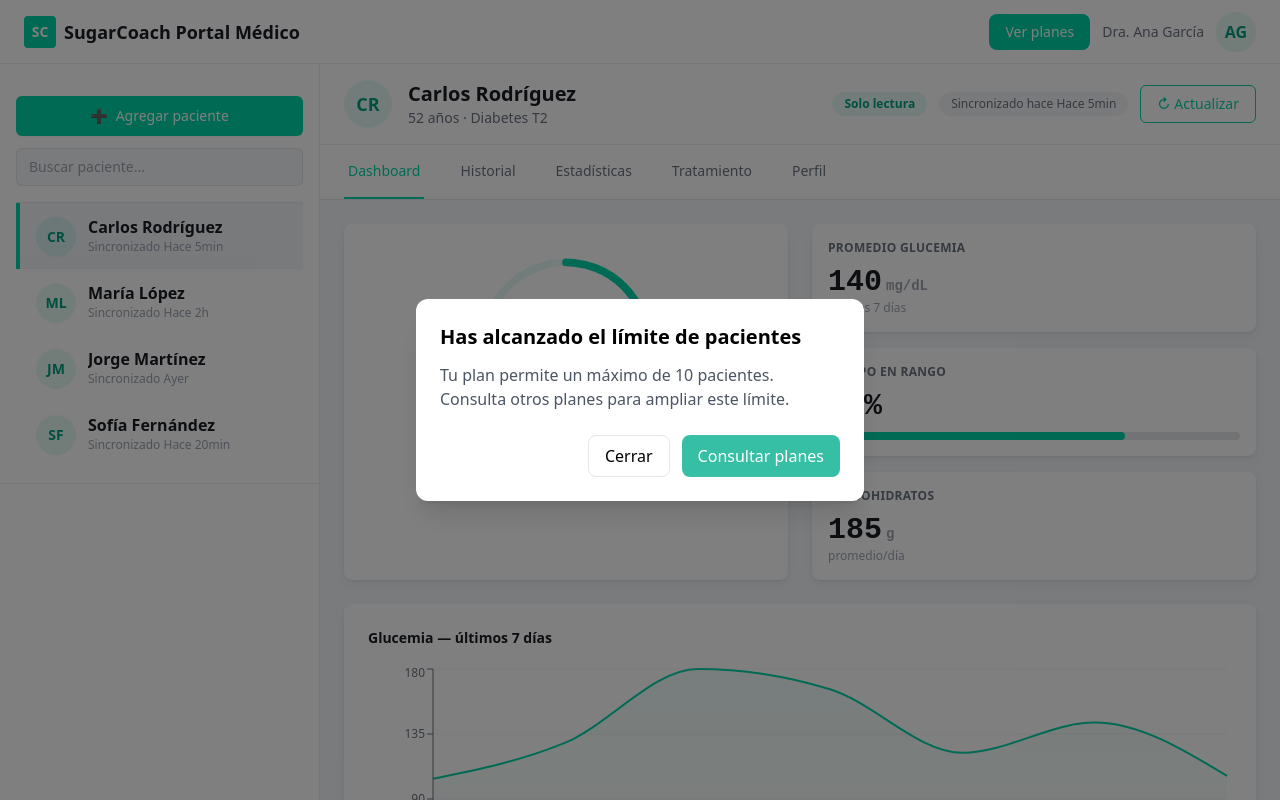
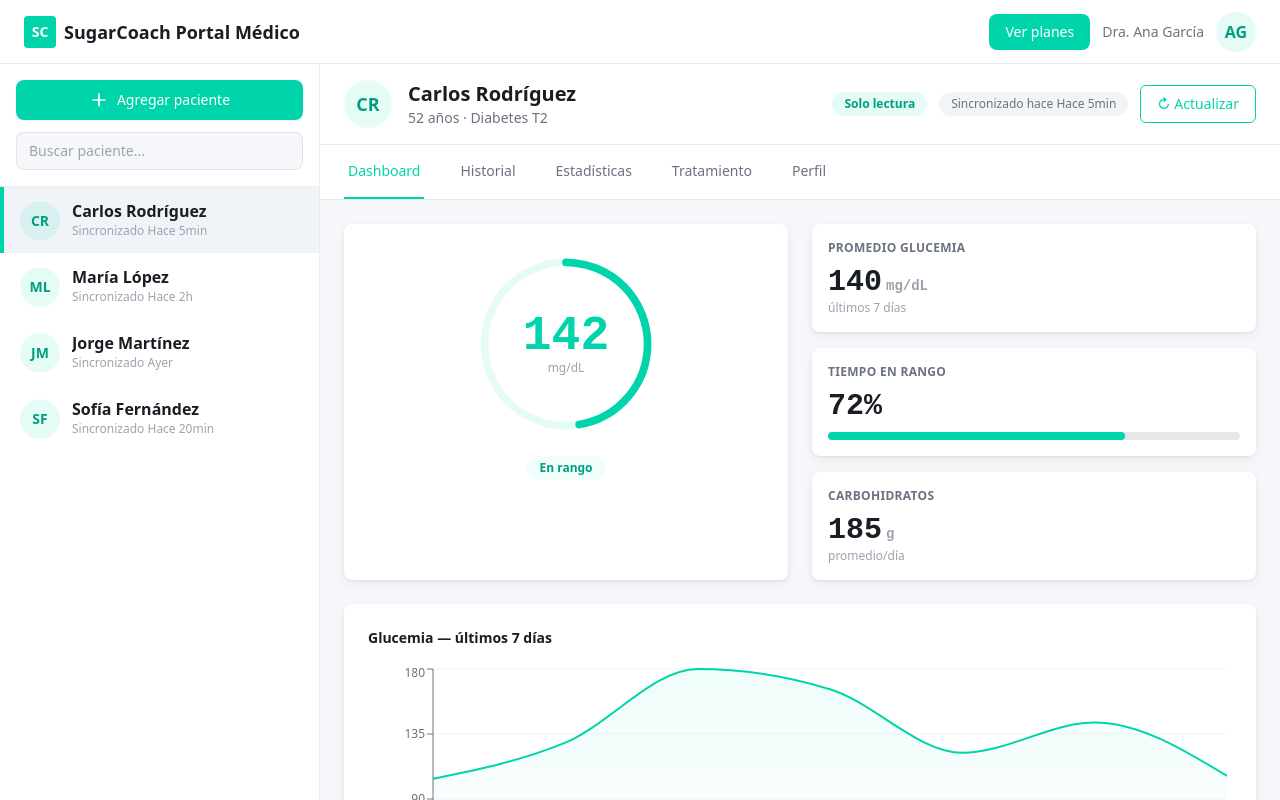
Before and after one commit to SugarCoach/sugarcoach-portal, a React (Vite) app in the folder apps/portal/: page /app/dashboard in a window 1280 px wide. Built offline with nearby package versions, Linux system fonts and the light colour scheme.

Commit message:
feature(portal): Mejora flujo y diseño, agregado react icons

```diff
--- a/apps/portal/package.json
+++ b/apps/portal/package.json
@@ -18,6 +18,7 @@
     "radix-ui": "^1.8.1",
     "react": "^18.3.1",
     "react-dom": "^18.3.1",
+    "react-icons": "^5.7.0",
     "react-router": "7",
     "recharts": "^3.10.1",
     "zod": "3"
--- a/apps/portal/src/components/PairPatientModal.tsx
+++ b/apps/portal/src/components/PairPatientModal.tsx
@@ -1,117 +1,118 @@
-import { useState, useEffect, useRef } from 'react'
+import { useState, useEffect, useRef } from "react";
+import { LuSmartphone, LuCheck, LuTriangle, LuLoader, LuX } from "react-icons/lu";
 
 interface PairPatientModalProps {
-  isOpen: boolean
-  onClose: () => void
-  onSuccess: (newPatient: any) => void
+    isOpen: boolean;
+    onClose: () => void;
+    onSuccess: (newPatient: any) => void;
 }
 
-type PairingStatus = 'loading' | 'waiting' | 'success' | 'expired'
+type PairingStatus = "loading" | "waiting" | "success" | "expired";
 
 export default function PairPatientModal({ isOpen, onClose, onSuccess }: PairPatientModalProps) {
-  const [pairingStatus, setPairingStatus] = useState<PairingStatus>('loading')
-  const [qrToken, setQrToken] = useState<string>('DEFAULT_TOKEN')
+    const [pairingStatus, setPairingStatus] = useState<PairingStatus>("loading");
+    const [qrToken, setQrToken] = useState<string>("DEFAULT_TOKEN");
 
-  // Temporizador de 15 minutos (900 segundos)
-  const INITIAL_TIME = 15 * 60
-  const [timeLeft, setTimeLeft] = useState(INITIAL_TIME)
+    // Temporizador de 15 minutos
+    const INITIAL_TIME = 15 * 60;
+    const [timeLeft, setTimeLeft] = useState(INITIAL_TIME);
 
-  // Ref para limpiar el timeout y evitar memory leaks
-  const loadingTimeoutRef = useRef<number | null>(null)
+    const loadingTimeoutRef = useRef<number | null>(null);
 
     useEffect(() => {
-    let initTimer: number
+        let initTimer: number;
 
         if (isOpen) {
             initTimer = window.setTimeout(() => {
-        setPairingStatus('loading')
-        setTimeLeft(INITIAL_TIME)
-        setQrToken(`SUGARCOACH_SECURE_AUTH_${Date.now()}`)
+                setPairingStatus("loading");
+                setTimeLeft(INITIAL_TIME);
+                setQrToken(`SUGARCOACH_SECURE_AUTH_${Date.now()}`);
 
                 loadingTimeoutRef.current = window.setTimeout(() => {
-          setPairingStatus('waiting')
-        }, 1000)
-      }, 0)
+                    setPairingStatus("waiting");
+                }, 1000);
+            }, 0);
         }
 
         return () => {
-      if (initTimer) clearTimeout(initTimer)
-      if (loadingTimeoutRef.current) clearTimeout(loadingTimeoutRef.current)
-    }
-  }, [isOpen, INITIAL_TIME])
+            if (initTimer) clearTimeout(initTimer);
+            if (loadingTimeoutRef.current) clearTimeout(loadingTimeoutRef.current);
+        };
+    }, [isOpen]);
 
     useEffect(() => {
-    let timer: number
-    if (isOpen && pairingStatus === 'waiting') {
+        let timer: number;
+        if (isOpen && pairingStatus === "waiting") {
             timer = window.setInterval(() => {
                 setTimeLeft((prev) => {
                     if (prev <= 1) {
-            clearInterval(timer)
-            setPairingStatus('expired')
-            return 0
+                        clearInterval(timer);
+                        setPairingStatus("expired");
+                        return 0;
                     }
-          return prev - 1
-        })
-      }, 1000)
+                    return prev - 1;
+                });
+            }, 1000);
         }
-    return () => clearInterval(timer)
-  }, [isOpen, pairingStatus])
+        return () => clearInterval(timer);
+    }, [isOpen, pairingStatus]);
 
     const formatTime = (seconds: number) => {
-    const mins = Math.floor(seconds / 60)
-    const secs = seconds % 60
-    return `${mins.toString().padStart(2, '0')}:${secs.toString().padStart(2, '0')}`
-  }
+        const mins = Math.floor(seconds / 60);
+        const secs = seconds % 60;
+        return `${mins.toString().padStart(2, "0")}:${secs.toString().padStart(2, "0")}`;
+    };
 
     const handleRefreshQR = () => {
-    setPairingStatus('loading')
-    setTimeLeft(INITIAL_TIME)
-    setQrToken(`SUGARCOACH_SECURE_AUTH_${Date.now()}`)
+        setPairingStatus("loading");
+        setTimeLeft(INITIAL_TIME);
+        setQrToken(`SUGARCOACH_SECURE_AUTH_${Date.now()}`);
 
         loadingTimeoutRef.current = window.setTimeout(() => {
-      setPairingStatus('waiting')
-    }, 800)
-  }
+            setPairingStatus("waiting");
+        }, 800);
+    };
 
     const handleSimulateScanSuccess = () => {
-    setPairingStatus('success')
+        setPairingStatus("success");
         setTimeout(() => {
-      onSuccess({ id: 'new-patient', name: 'Paciente Vinculado' })
-      onClose()
-    }, 2000)
-  }
+            onSuccess({ id: "new-patient", name: "Paciente Vinculado" });
+            onClose();
+        }, 2000);
+    };
 
-  if (!isOpen) return null
+    if (!isOpen) return null;
 
     return (
         <div className="fixed inset-0 z-50 flex items-center justify-center bg-black/50 backdrop-blur-sm p-4">
             <div className="bg-white rounded-2xl shadow-xl max-w-md w-full overflow-hidden border border-gray-100 p-6 relative">
-
+                {/* Close Button */}
                 <button
                     onClick={onClose}
-          className="absolute top-4 right-4 text-gray-400 hover:text-gray-600 p-1 rounded-lg transition-colors font-bold"
+                    disabled={pairingStatus === "success"}
+                    className="absolute top-4 right-4 p-2 hover:bg-gray-100 rounded-lg transition-colors text-gray-400 hover:text-gray-600 disabled:opacity-50"
                 >
-          ✕
+                    <LuX size={20} />
                 </button>
 
-        <div className="text-center mb-5">
-          <div className="inline-flex p-3 bg-teal-50 text-[#00A389] rounded-2xl mb-2 text-xl">
-            📱
+                <div className="text-center mb-6">
+                    <div className="inline-flex p-3 bg-sc-teal-light rounded-2xl mb-3">
+                        <LuSmartphone size={28} className="text-sc-teal" />
                     </div>
                     <h3 className="text-lg font-bold text-gray-900">Vincular Nuevo Paciente</h3>
-          <p className="text-xs text-gray-500 mt-1">
-            Código temporal y seguro asociado a tu cuenta médica.
-          </p>
+                    <p className="text-xs text-gray-500 mt-1">Código temporal y seguro asociado a tu cuenta médica.</p>
                 </div>
 
-        {pairingStatus === 'loading' && (
+                {/* LOADING STATE */}
+                {pairingStatus === "loading" && (
                     <div className="flex flex-col items-center justify-center py-12 gap-3">
-            <div className="w-8 h-8 border-4 border-[#00A389] border-t-transparent rounded-full animate-spin"></div>
+                        <LuLoader size={32} className="text-sc-teal animate-spin" />
                         <p className="text-xs text-gray-500">Generando código seguro...</p>
                     </div>
                 )}
 
-        {pairingStatus === 'waiting' && (
+                {/* WAITING STATE */}
+                {pairingStatus === "waiting" && (
                     <div className="flex flex-col items-center justify-center">
                         <div className="bg-gray-50 border border-dashed border-gray-200 rounded-2xl p-5 w-full flex flex-col items-center mb-4">
                             <div className="bg-white p-3 rounded-xl shadow-sm border border-gray-100 mb-3">
@@ -123,7 +124,7 @@
                             </div>
 
                             <div className="flex items-center gap-2 bg-amber-50 border border-amber-200 px-3 py-1.5 rounded-full text-amber-800 text-xs font-medium">
-                <span>⏱️ Validez: <strong className="font-bold">{formatTime(timeLeft)}</strong> min</span>
+                                <span>⏱️ Validez: {formatTime(timeLeft)}</span>
                             </div>
                         </div>
 
@@ -131,11 +132,11 @@
                             Escanea desde la app del paciente. El estado se actualizará automáticamente al aceptar.
                         </p>
 
-            {/* Protegido con DEV para que no aparezca en producción */}
+                        {/* Botón de simulación (solo en dev) */}
                         {import.meta.env.DEV && (
                             <button
                                 onClick={handleSimulateScanSuccess}
-                className="w-full text-xs text-teal-600 hover:text-teal-700 bg-teal-50 hover:bg-teal-100 py-2 rounded-xl font-medium transition-colors mb-2"
+                                className="w-full text-xs text-sc-teal hover:text-sc-teal-dark bg-sc-teal-light hover:bg-sc-teal-light/80 py-2 rounded-xl font-medium transition-colors mb-2"
                             >
                                 [Simular aceptación desde app móvil]
                             </button>
@@ -143,10 +144,11 @@
                     </div>
                 )}
 
-        {pairingStatus === 'expired' && (
+                {/* EXPIRED STATE */}
+                {pairingStatus === "expired" && (
                     <div className="flex flex-col items-center justify-center py-8 text-center">
-            <div className="p-3 bg-red-50 text-red-600 rounded-full mb-3 text-xl">
-              ⚠️
+                        <div className="p-3 bg-red-50 rounded-full mb-3">
+                            <LuTriangle size={28} className="text-red-600" />
                         </div>
                         <h4 className="text-sm font-bold text-gray-900 mb-1">El código ha expirado</h4>
                         <p className="text-xs text-gray-500 mb-5">
@@ -154,17 +156,18 @@
                         </p>
                         <button
                             onClick={handleRefreshQR}
-              className="w-full bg-[#00A389] hover:opacity-90 text-white font-medium py-2.5 rounded-xl text-sm transition-colors mb-2"
+                            className="w-full bg-sc-teal hover:opacity-90 text-white font-medium py-2.5 rounded-xl text-sm transition-colors"
                         >
                             Generar nuevo código QR
                         </button>
                     </div>
                 )}
 
-        {pairingStatus === 'success' && (
+                {/* SUCCESS STATE */}
+                {pairingStatus === "success" && (
                     <div className="flex flex-col items-center justify-center py-8 text-center">
-            <div className="p-3 bg-teal-50 text-[#00A389] rounded-full mb-3 text-xl">
-              ✅
+                        <div className="p-3 bg-sc-teal-light rounded-full mb-3">
+                            <LuCheck size={28} className="text-sc-teal" />
                         </div>
                         <h4 className="text-sm font-bold text-gray-900 mb-1">¡Vinculación Exitosa!</h4>
                         <p className="text-xs text-gray-500">
@@ -173,16 +176,16 @@
                     </div>
                 )}
 
-        {pairingStatus !== 'success' && (
+                {/* FOOTER */}
+                {pairingStatus !== "success" && (
                     <button
                         onClick={onClose}
-            className="w-full bg-gray-100 hover:bg-gray-200 text-gray-700 font-medium py-2.5 rounded-xl text-sm transition-colors mt-2"
+                        className="w-full bg-gray-100 hover:bg-gray-200 text-gray-700 font-medium py-2.5 rounded-xl text-sm transition-colors mt-4"
                     >
                         Cerrar
                     </button>
                 )}
-
             </div>
         </div>
-  )
+    );
 }
--- a/apps/portal/src/components/PatientLimitModal.tsx
+++ b/apps/portal/src/components/PatientLimitModal.tsx
@@ -1,39 +1,57 @@
+// Modal de límite con React Icons (CORREGIDO)
+import { useNavigate } from "react-router";
+import { LuTriangle, LuX } from "react-icons/lu";
+import { PATHS } from "@/routes/paths";
 
 interface PatientLimitModalProps {
+    isOpen: boolean;
     patientLimit: number;
-  patientCount:number;
     onClose: () => void;
-  onChangePlan: () => void;
 }
 
-export default function PatientLimitModal({
-  patientLimit,
-  onClose,
-  onChangePlan,
-}: PatientLimitModalProps) {
+export default function PatientLimitModal({ isOpen, patientLimit, onClose }: PatientLimitModalProps) {
+    const navigate = useNavigate();
+
+    const handleChangePlan = () => {
+        onClose();
+        navigate(PATHS.onboarding.plan);
+    };
+
+    if (!isOpen) return null;
+
     return (
-    <div className="fixed inset-0 z-50 flex items-center justify-center bg-black/50">
-      <div className="w-full max-w-md rounded-xl bg-white p-6 shadow-xl">
-        <h2 className="mb-3 text-xl font-bold">
-          Has alcanzado el límite de pacientes
-        </h2>
-
-        <p className="mb-6 text-gray-600">
-          Tu plan permite un máximo de {patientLimit} pacientes.
-          Consulta otros planes para ampliar este límite.
-        </p>
-
-        <div className="flex justify-end gap-3">
+        <div className="fixed inset-0 z-50 flex items-center justify-center bg-black/50 backdrop-blur-sm p-4">
+            <div className="bg-white rounded-2xl shadow-xl max-w-md w-full overflow-hidden border border-gray-100 p-6 relative">
+                {/* Close Button */}
                 <button
                     onClick={onClose}
-            className="rounded-lg border px-4 py-2"
+                    className="absolute top-4 right-4 p-2 hover:bg-gray-100 rounded-lg transition-colors text-gray-400 hover:text-gray-600"
+                >
+                    <LuX size={20} />
+                </button>
+
+                <div className="text-center mb-6">
+                    <div className="inline-flex p-3 bg-red-50 rounded-2xl mb-3">
+                        <LuTriangle size={28} className="text-red-600" />
+                    </div>
+                    <h3 className="text-lg font-bold text-gray-900">Has alcanzado el límite de pacientes</h3>
+                    <p className="text-xs text-gray-500 mt-2">
+                        Tu plan permite un máximo de <strong>{patientLimit} pacientes</strong>. Consulta otros planes
+                        para ampliar este límite.
+                    </p>
+                </div>
+
+                <div className="flex flex-col gap-3">
+                    <button
+                        onClick={onClose}
+                        className="w-full bg-gray-100 hover:bg-gray-200 text-gray-700 font-medium py-2.5 rounded-xl text-sm transition-colors"
                     >
                         Cerrar
                     </button>
 
                     <button
-            onClick={onChangePlan}
-            className="rounded-lg bg-[#36BFA5] px-4 py-2 text-white"
+                        onClick={handleChangePlan}
+                        className="w-full bg-sc-teal hover:opacity-90 text-white font-medium py-2.5 rounded-xl text-sm transition-colors"
                     >
                         Consultar planes
                     </button>
--- a/apps/portal/src/components/Sidebar.tsx
+++ b/apps/portal/src/components/Sidebar.tsx
@@ -1,16 +1,14 @@
 import { Patient } from "../types";
 import { getTimeAgo } from "../data/mockData";
-import PatientLimitModal from "./PatientLimitModal";
-import { planLimits, SubscriptionType } from "./planLimits";
-const currentSubscription: SubscriptionType = "starter";
-const pacientLimit = planLimits[currentSubscription].patientsTotal;
+import { LuPlus } from "react-icons/lu";
+
 interface SidebarProps {
     patients: Patient[];
     selectedPatient: Patient;
     onSelectPatient: (patient: Patient) => void;
     searchQuery: string;
     onSearchChange: (query: string) => void;
-    onOpenPairModal: () => void; // Solo emite la señal para abrir el modal
+    onOpenPairModal: () => void;
 }
 
 export default function Sidebar({
@@ -23,33 +21,27 @@
 }: SidebarProps) {
     return (
         <div className="w-80 bg-sc-surface border-r border-sc-border flex flex-col overflow-hidden">
-            {/* Search */}
+            {/* Header */}
             <div className="p-4 border-b border-sc-border">
-                {/* Botón superior de Agregar paciente y Barra de Búsqueda */}
-                <div className="py-4 border-b border-sc-border flex flex-col gap-3">
-                    <PatientLimitModal
-                        patientCount={patients.length}
-                        patientLimit={pacientLimit}
-                        onClose={() => {}}
-                        onChangePlan={() => {}}
-                    />
-
+                <div className="flex flex-col gap-3">
+                    {/* Botón Agregar Paciente */}
                     <button
                         onClick={onOpenPairModal}
-                        className="w-full flex items-center justify-center gap-2 bg-sc-teal hover:opacity-90 text-white font-medium py-2.5 px-4
-                        rounded-md transition-colors shadow-sm text-sm"
+                        className="w-full flex items-center justify-center gap-2 bg-sc-teal hover:opacity-90 text-white font-medium py-2.5 px-4 rounded-lg transition-colors shadow-sm text-sm"
                     >
-                        <span>➕</span>
+                        <LuPlus size={20} className="text-white" />
                         <span>Agregar paciente</span>
                     </button>
 
+                    {/* Barra de búsqueda */}
                     <input
                         type="text"
                         placeholder="Buscar paciente..."
                         value={searchQuery}
                         onChange={(e) => onSearchChange(e.target.value)}
-                        className="w-full px-3 py-2 rounded-sc-md bg-sc-bg border border-sc-border text-sc-text-primary placeholder-sc-text-muted text-sm focus:outline-none focus:ring-2 focus:ring-sc-teal"
+                        className="w-full px-3 py-2 rounded-lg bg-sc-bg border border-sc-border text-sc-text-primary placeholder-sc-text-muted text-sm focus:outline-none focus:ring-2 focus:ring-sc-teal"
                     />
+                </div>
             </div>
 
             {/* Patient List */}
@@ -81,6 +73,5 @@
                 ))}
             </div>
         </div>
-        </div>
     );
 }
--- a/apps/portal/src/components/planLimits.ts
+++ /dev/null
@@ -1,17 +0,0 @@
-
-export const planLimits = {
-  starter: {
-    subscription: 'Starter',
-    patientsTotal: 10,
-  },
-  professional: {
-    subscription: 'Professional',
-    patientsTotal: 50,
-  },
-  premium: {
-    subscription: 'Premium',
-    patientsTotal: 100,
-  },
-} as const
-
-export type SubscriptionType = keyof typeof planLimits
--- a/apps/portal/src/layouts/AppLayout.tsx
+++ b/apps/portal/src/layouts/AppLayout.tsx
@@ -1,11 +1,13 @@
 import { Suspense, ReactNode, useState } from "react";
-import { Link, Outlet } from "react-router";
+import { Outlet } from "react-router";
 import Sidebar from "@/components/Sidebar";
-import PairPatientModal from "@/components/PairPatientModal"; // <-- 2. Importamos tu nuevo modal
+import PairPatientModal from "@/components/PairPatientModal";
+import PatientLimitModal from "@/components/PatientLimitModal";
 import { LoadingFallback } from "@/components/LoadingFallback";
 import { usePatient } from "@/contexts/PatientContext";
 import { mockDoctor } from "@/data/mockData";
 import { PATHS } from "@/routes/paths";
+import { Link } from "react-router";
 
 interface AppLayoutProps {
     children?: ReactNode;
@@ -14,7 +16,34 @@
 export function AppLayout({ children }: AppLayoutProps) {
     const { filteredPatients, selectedPatient, setSelectedPatient, searchQuery, setSearchQuery } = usePatient();
 
+    // ====== LÓGICA DE MODALES ======
+    // Estado para controlar qué modal está abierto
     const [isPairModalOpen, setIsPairModalOpen] = useState(false);
+    const [isLimitModalOpen, setIsLimitModalOpen] = useState(false);
+    const [patientsCount, setPatientsCount] = useState(filteredPatients.length);
+
+    // Límite de pacientes (hardcodeado por ahora, luego viene del backend)
+    const PATIENT_LIMIT = 5;
+
+    // Cuando se aprieta "Agregar paciente"
+    const handleAddPatient = () => {
+        // Si ya alcanzó el límite, mostrar modal de límite
+        if (patientsCount >= PATIENT_LIMIT) {
+            setIsLimitModalOpen(true);
+            return;
+        }
+        // Si no, mostrar modal de QR
+        setIsPairModalOpen(true);
+    };
+
+    // Cuando se vincula un paciente exitosamente
+    const handlePairingSuccess = (newPatient: any) => {
+        console.log("Paciente vinculado:", newPatient);
+        // Incrementar contador de pacientes
+        setPatientsCount((prev) => prev + 1);
+        // Cerrar modal de QR
+        setIsPairModalOpen(false);
+    };
 
     return (
         <div className="flex h-screen w-full bg-sc-bg">
@@ -51,7 +80,7 @@
                     onSelectPatient={setSelectedPatient}
                     searchQuery={searchQuery}
                     onSearchChange={setSearchQuery}
-                    onOpenPairModal={() => setIsPairModalOpen(true)}
+                    onOpenPairModal={handleAddPatient}
                 />
 
                 {/* Main Content */}
@@ -60,13 +89,18 @@
                 </main>
             </div>
 
+            {/* Modal de QR */}
             <PairPatientModal
                 isOpen={isPairModalOpen}
                 onClose={() => setIsPairModalOpen(false)}
-                onSuccess={(newPatient) => {
-                    console.log('Paciente vinculado:', newPatient);
-                    // Aquí en el futuro puedes disparar una función para actualizar la lista de pacientes
-                }}
+                onSuccess={handlePairingSuccess}
+            />
+
+            {/* Modal de Límite de Pacientes */}
+            <PatientLimitModal
+                isOpen={isLimitModalOpen}
+                patientLimit={PATIENT_LIMIT}
+                onClose={() => setIsLimitModalOpen(false)}
             />
         </div>
     );
```
Also changed, not shown: 1 other file (tests, documents, lock files or other folders). Lines whose indentation alone changed are shown as unchanged.
